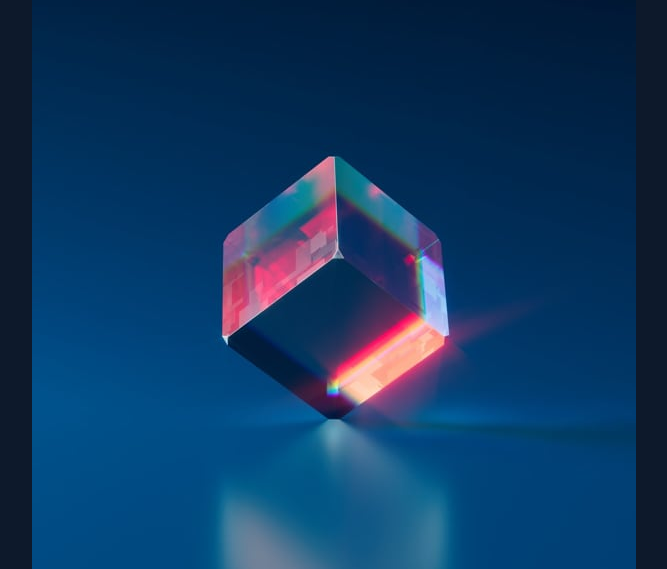
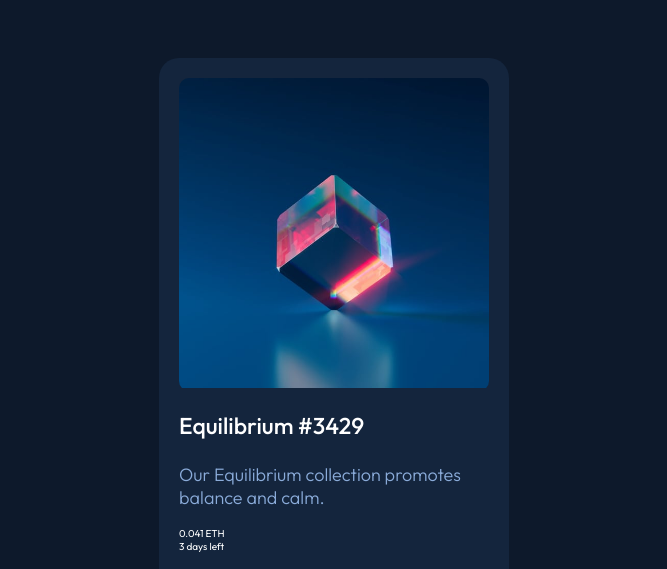
Before and after one commit to TomekWojak/Frontend-Mentor-NFT-preview-card, a plain HTML site: page nft-preview-card-component-main/index.html in a window 1280 px wide. Shown: the top 569 px of the page, without its empty margins (306-973 px from the left). Drawn offline with Linux system fonts and the light colour scheme.

Commit message:
added some text styles and css variables

```diff
--- /dev/null
+++ b/nft-preview-card-component-main/scss/__colors.scss
@@ -0,0 +1,5 @@
+
+$mainBg: hsl(217, 54%, 11%);
+$cardBg: hsl(216, 50%, 16%);
+$hoverColor: hsl(178, 100%, 50%);
+$paragraphColor: hsl(215, 51%, 70%);
--- a/nft-preview-card-component-main/scss/style.scss
+++ b/nft-preview-card-component-main/scss/style.scss
@@ -1,3 +1,5 @@
+@use './_colors' as *;
+
 
 * {
     margin: 0;
@@ -5,11 +7,50 @@
     box-sizing: border-box;
 }
 
+html {
+    font-size: 62.5%;
+}
+
 body {
     height: 100vh;
     display: flex;
     justify-content: center;
     align-items: center;
-    background-color: hsl(217, 54%, 11%);
+    background-color: $mainBg;
     font-family: "Outfit", sans-serif;
 }
+
+.card {
+    width: 350px;
+    padding: 2em;
+    color: hsl(0, 0%, 100%);
+    background-color: $cardBg;
+    border-radius: 20px;
+    overflow: hidden;
+
+    &__img {
+        width: 100%;
+        border-radius: 10px;
+        overflow: hidden;
+
+            img {
+                width: 100%;
+                object-fit: cover;
+                object-position: center;
+            }
+    }
+    &__body {
+        padding: 2em 0;
+    }
+    &__title {
+        font-size: 2.3rem;
+        font-weight: 500;
+        padding-block-end: 1em;
+    }
+    &__text {
+        font-size: 1.8rem;
+        color: $paragraphColor;
+        font-weight: 300;
+        padding-block-end: 1em;
+    }
+}
```
Also changed, not shown: css/style.css, 1 other file.
